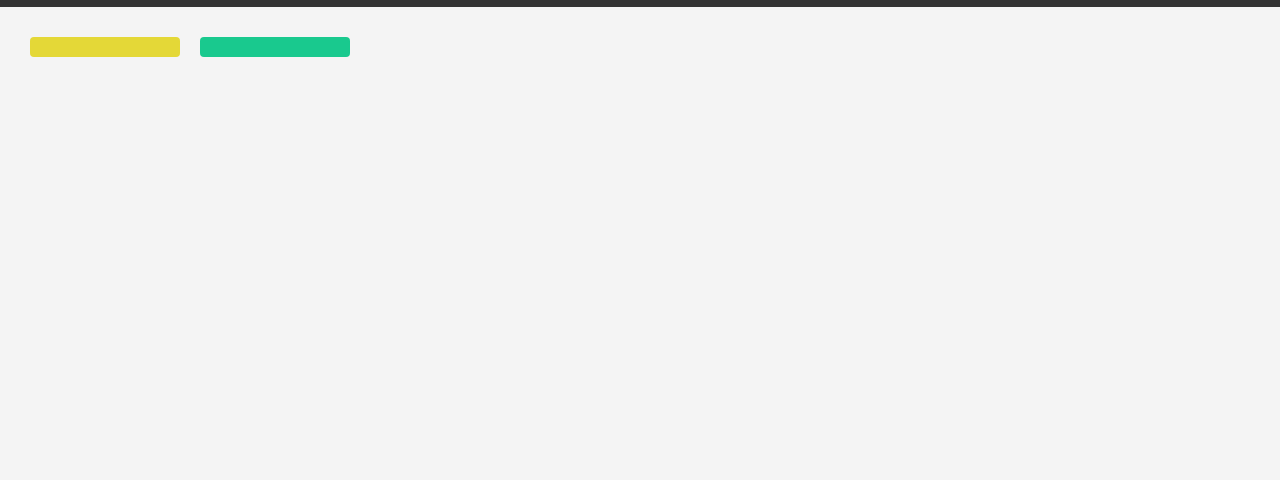
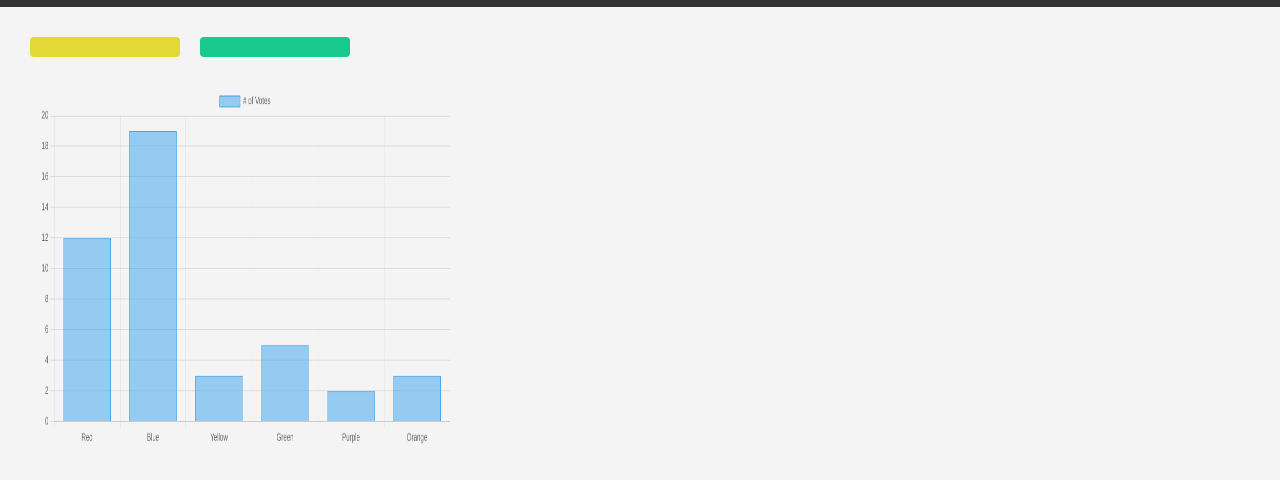
Before and after one commit to Fernando-Bonilla/Obligatorio-grupal-semestre-1---Juli-y-Fer, a website with bundled scripts: page trabajo-grupal/pages/reports.html in a window 1280 px wide. Shown: the part 56-536 px from the top of the page. Built offline with nearby package versions, Linux system fonts and the light colour scheme.

Commit message:
added a chart

```diff
--- a/trabajo-grupal/css/styles.css
+++ b/trabajo-grupal/css/styles.css
@@ -372,4 +372,21 @@ thead {
     background-color: #19c98e;
 }
 
+/*Contenedor grafica de barras*/
+
+.chart-bar-wrapper {
+    position: relative;
+    width: 100%;
+    height: 400px;
+
+}
+
+.bar-chart{
+    padding: 20px;
+    max-width: 450px;
+    max-height: 600px;
+
+}
+
+
 /*=================End Estilos Reports Page=========================*/
--- a/trabajo-grupal/pages/reports.html
+++ b/trabajo-grupal/pages/reports.html
@@ -7,6 +7,7 @@
     <link rel="stylesheet" href="../css/styles.css">
     <link href="https://cdn.jsdelivr.net/npm/bootstrap@5.3.3/dist/css/bootstrap.min.css" rel="stylesheet" integrity="sha384-QWTKZyjpPEjISv5WaRU9OFeRpok6YctnYmDr5pNlyT2bRjXh0JMhjY6hW+ALEwIH" crossorigin="anonymous">
     <link rel="icon" href="../img/logo.png" type="image/png">
+    <script src="https://cdn.jsdelivr.net/npm/chart.js"></script>
 </head>
 <body>
     <header>
@@ -32,9 +33,12 @@
                 <div class="card-container">
                 </div>
             </div>
-            <div class="charts-wrapper">
-                <canvas id="myChart"></canvas>
+
+            <div class="chart-bar-wrapper">
+                <canvas class="bar-chart" id="myChart"></canvas>
             </div>
+
+
 
         </section>
 
```
